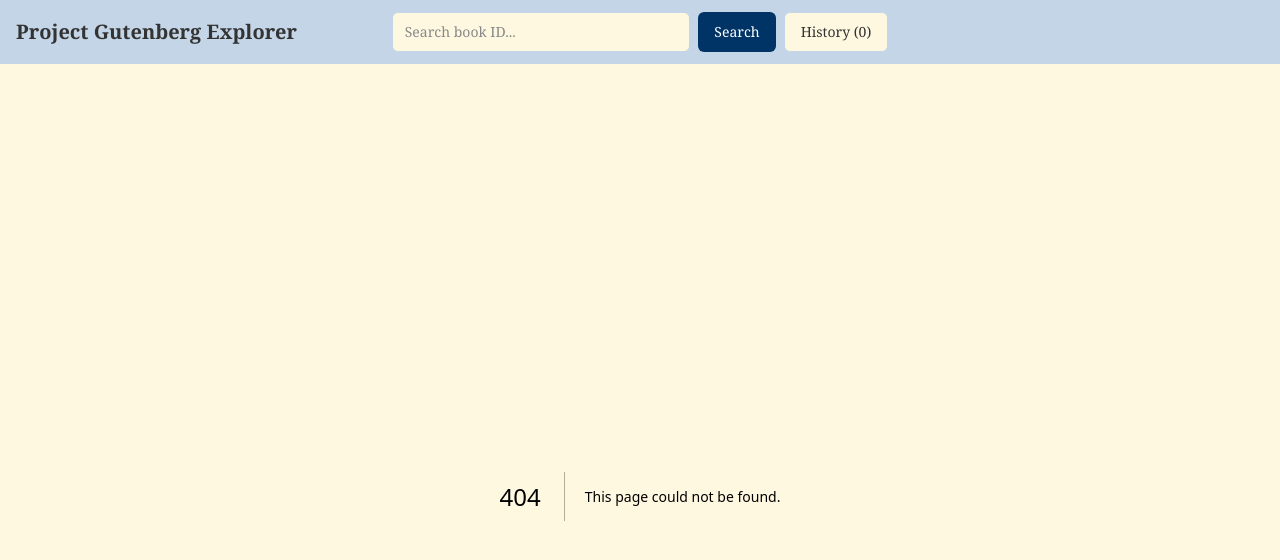
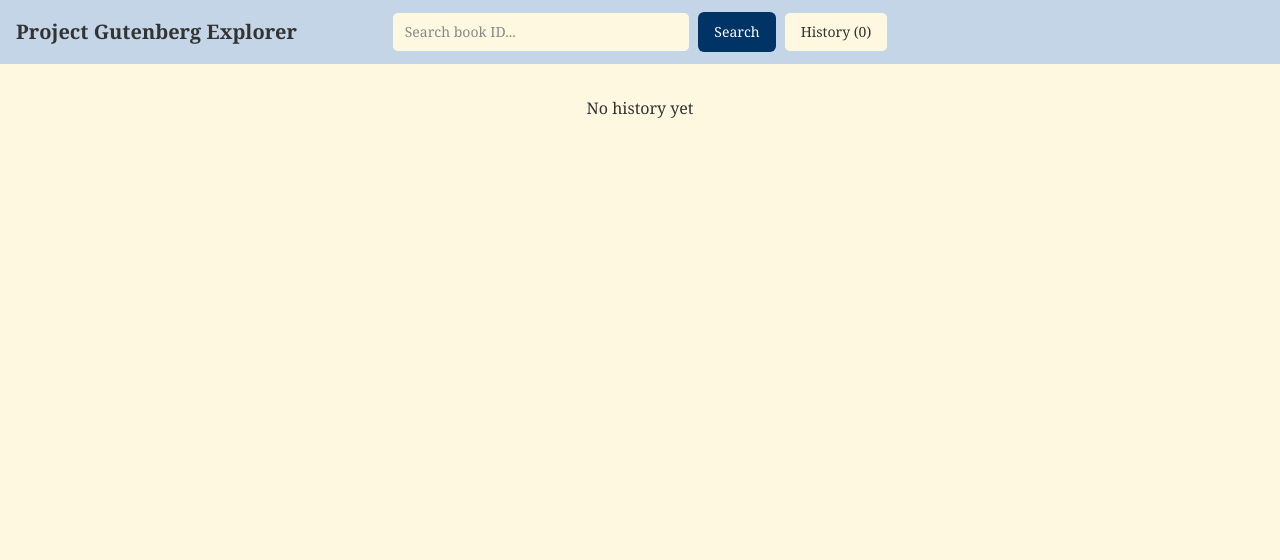
Before and after one commit to nmaswood/gutten-browser, a Next.js app: page /history in a window 1280 px wide. Before the commit this address had no page. Shown: the top 560 px of the page. Built offline with nearby package versions, Linux system fonts and the light colour scheme.

Commit message:
feat: added history

```diff
--- /dev/null
+++ b/src/app/history/HistoryList.tsx
@@ -0,0 +1,4 @@
+export interface BookListItem {
+  id: number;
+  title: string;
+}
--- /dev/null
+++ b/src/app/history/page.tsx
@@ -0,0 +1,44 @@
+"use client";
+
+import { SAVED_BOOKS_KEY } from "@/lib/contants";
+import { useEffect, useState } from "react";
+import { LinkList } from "@/components/ui/LinkList";
+import { Card, CardContent, CardHeader, CardTitle } from "@/components/ui/Card";
+import { BookListItem } from "@/app/history/HistoryList";
+
+export default function History() {
+  const [history, setHistory] = useState<BookListItem[]>();
+
+  useEffect(() => {
+    const savedBooks = JSON.parse(
+      localStorage.getItem(SAVED_BOOKS_KEY) || "[]"
+    );
+    setHistory(savedBooks);
+  }, []);
+
+  const historyLinks = history?.map((book) => ({
+    id: book.id.toString(),
+    href: `/book/${book.id}`,
+    title: book.title,
+  }));
+
+  return (
+    <>
+      <div className="space-y-4">
+        {historyLinks &&
+          (historyLinks.length ? (
+            <Card className="bg-guttenBlue">
+              <CardHeader>
+                <CardTitle>Book History</CardTitle>
+              </CardHeader>
+              <CardContent>
+                <LinkList items={historyLinks} />
+              </CardContent>
+            </Card>
+          ) : (
+            <p>No history yet</p>
+          ))}
+      </div>
+    </>
+  );
+}
```
Also changed, not shown: src/app/history/historyList.types.ts (added).
